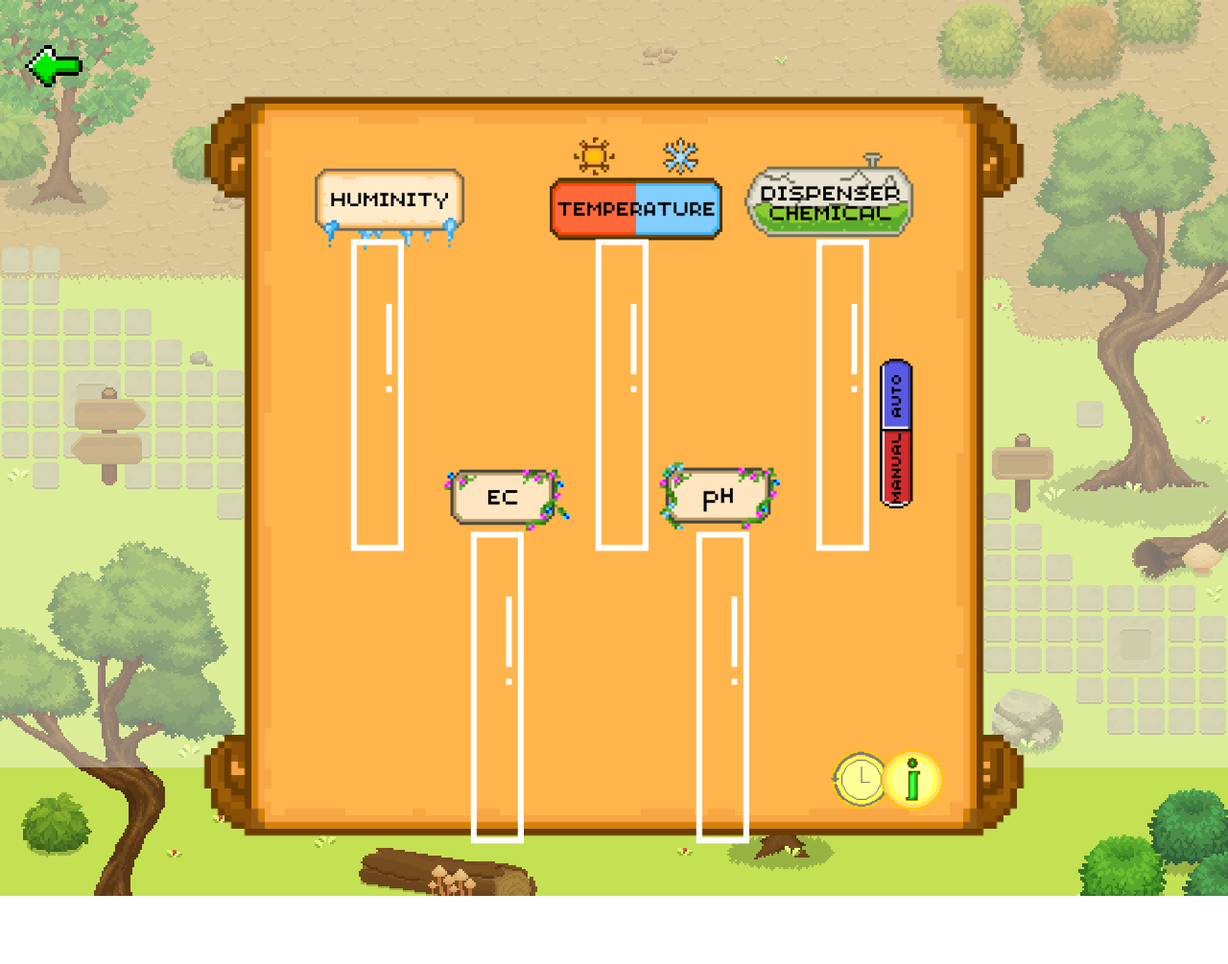
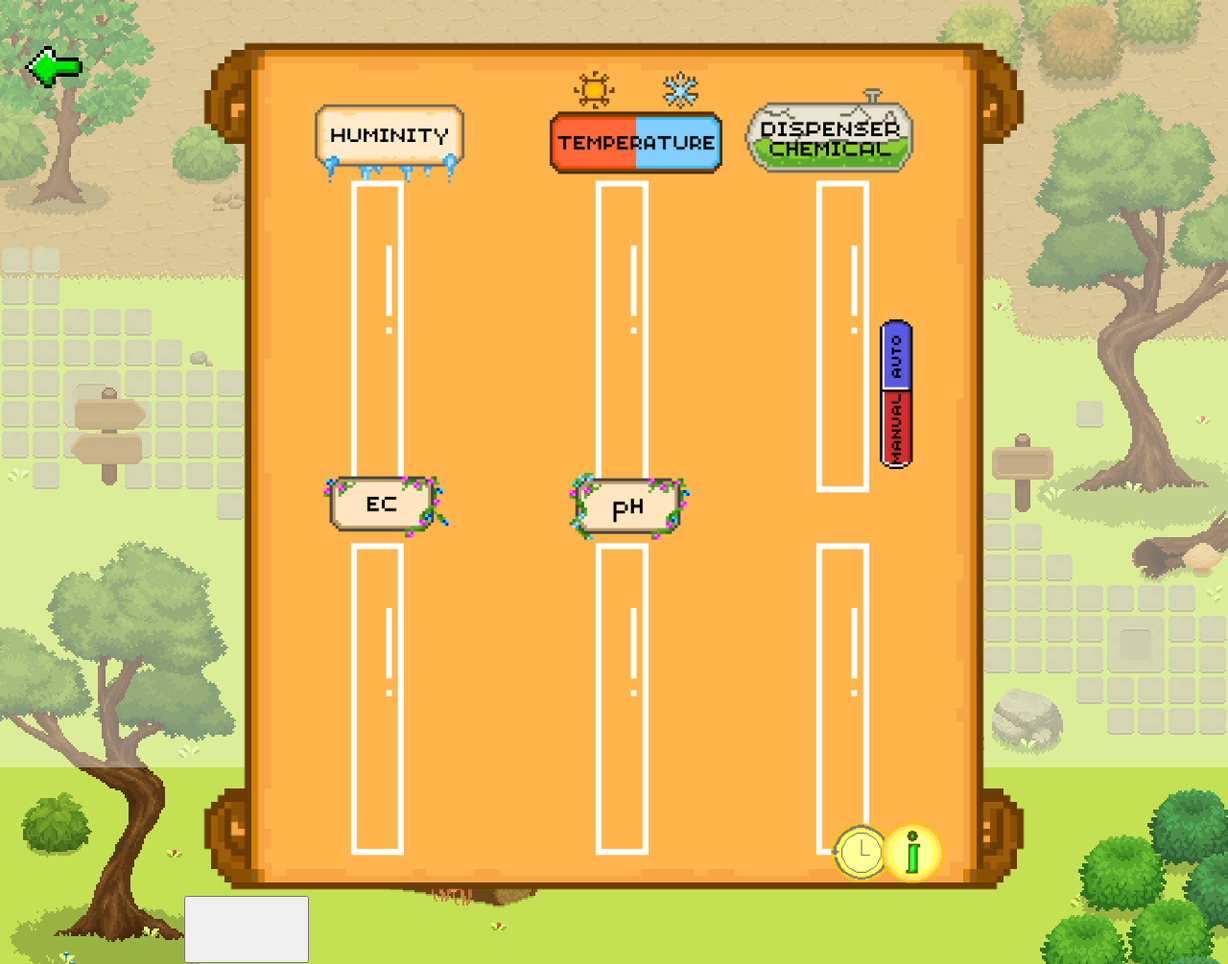
Before and after one commit to ToonNich/GrowQuest-Tower, a website: page WarningPage.html in a window 1280 px wide. Shown: the whole page at 96% size. Before the commit the page ends 934 px from the top, so only its background shows below. Drawn offline with Linux system fonts and the light colour scheme.

Commit message:
Edit DashboardPage.html

```diff
--- a/WarningPage.html
+++ b/WarningPage.html
@@ -34,22 +34,23 @@
       width: 100%;
       display: block;
     }
-
+/*
     .icon-humidity {
         top: 15%;
         left: 15%;
         position: absolute;
-        width: 160px; /* ปรับขนาดไอคอน */
+        width: 160px;
         height: auto;
         z-index: 2;
-    }
+    } */
     .icon-humidity {
       background: url('images/Huminity.PNG') no-repeat center center;
       background-size: cover;
       border: none;
       cursor: pointer;
       position: absolute;
-      top: 15%;
+      /* top: 15%;  */
+      top: 7%;
       left: 15%;
       z-index: 2;
     }
@@ -65,7 +66,8 @@
       position: absolute;
       width: 180px; /* ปรับขนาดไอคอน */
       height: auto;
-      top: 11.6%;;
+      /* top: 11.6%;;  */
+      top: 3.6%;;
       left: 42.5%;
       z-index: 2;
     }
@@ -81,7 +83,8 @@
       position: absolute;
       width: 180px; /* ปรับขนาดไอคอน */
       height: auto;
-      top: 13.5%;
+      /* top: 13.5%;  */
+      top: 5.5%;
       right: 15%;
       z-index: 2;
     }
@@ -89,14 +92,7 @@
       background: url('images/Chemical.PNG') no-repeat center center;
       background-size: cover;
     }
-    .icon-ec{
-        top: 50%;
-        left: 30%;
-        position: absolute;
-        width: 135px; /* ปรับขนาดไอคอน */
-        height: auto;
-        z-index: 2;
-    }
+
     .icon-ec {
       background: url('images/ec.PNG') no-repeat center center;
       background-size: cover;
@@ -105,22 +101,15 @@
       position: absolute;
       width: 135px; /* ปรับขนาดไอคอน */
       height: auto;
-      top: 50%;
-      left: 30%;
+      top: 47%;
+      left: 16%;
       z-index: 2;
     }
     .icon-ec:hover {
       background: url('images/ec.PNG') no-repeat center center;
       background-size: cover;
     }
-    .icon-ph {
-        top: 49%;
-        right: 30.5%;
-        position: absolute;
-        width: 135px; /* ปรับขนาดไอคอน */
-        height: auto;
-        z-index: 2;
-    }
+
     .icon-ph {
       background: url('images/ph.PNG') no-repeat center center;
       background-size: cover;
@@ -129,8 +118,8 @@
       position: absolute;
       width: 135px; /* ปรับขนาดไอคอน */
       height: auto;
-      top: 49.5%;
-      right: 30.5%;
+      top: 47%;
+      left:44.5% ;
       z-index: 2;
     }
     .icon-ph:hover {
@@ -188,7 +177,7 @@
         border: none;
         cursor: pointer; /* เปลี่ยน cursor เป็นมือเมื่อ hover บนปุ่ม */
         position: absolute;
-        top: 86.5%; /* อยู่กลางหน้าจอในแนวตั้ง */
+        top:88%; /* อยู่กลางหน้าจอในแนวตั้ง */
         right: 14%;
         transform: translate(-50%, -50%); /* จัดตำแหน่งให้ตรงกลาง */
         z-index: 2; /* ให้ปุ่มอยู่บนรูปภาพ */
@@ -207,7 +196,7 @@
         border: none;
         cursor: pointer; /* เปลี่ยน cursor เป็นมือเมื่อ hover บนปุ่ม */
         position: absolute;
-        top: 86.5%; /* อยู่กลางหน้าจอในแนวตั้ง */
+        top: 88%; /* อยู่กลางหน้าจอในแนวตั้ง */
         right: 8%;
         transform: translate(-50%, -50%); /* จัดตำแหน่งให้ตรงกลาง */
         z-index: 2; /* ให้ปุ่มอยู่บนรูปภาพ */
@@ -219,7 +208,8 @@
     }
     .SwitchAutoManual {
     position: absolute;
-    top: 37.5%;
+    /* top: 37.5%; */
+    top: 30.5%;
     right: 15%;
     width: 40px;
     height: auto;
@@ -228,7 +218,8 @@
 
   .auto-button {
     position: absolute;
-    top: 38%;
+    /* top: 38%; */
+     top: 31%;
     right: 15.2%;
     width: 35px;
     height: 65px;
@@ -239,7 +230,8 @@
 
   .manual-button {
     position: absolute;
-    top: 44%;
+    /* top: 44%; */
+    top: 37%;
     right: 15.2%;
     width: 35px;
     height: 70px;
@@ -253,22 +245,25 @@
   <button class="back-button" onclick="location.href='DashboardPage.html'"></button>
 
   <div class="middle-container">
-    <img src="images/Scroll Long.PNG" alt="Middle Layer" class="middle-image" />
+    <!-- <img src="images/Scroll Long.PNG" alt="Middle Layer" class="middle-image" />
+     -->
+    <img src="images/SC1.png" alt="Middle Layer" class="middle-image" />
+
 
     <!-- รูปซ้อน -->
     <div>
         <!-- <img src="images/Huminity.PNG" class="icon-humidity" alt="Humidity" /> -->
         <button class="icon-humidity"style="width: 160px; height: 90px;" onclick="location.href='WarningHumiPage.html'"></button>
-        <img src="images/label.PNG" class="icon-label" alt="label" style="top: 23%; left: 18.5%;"/>
+        <img src="images/label.PNG" class="icon-label" alt="label" style="top: 15%; left: 18.5%;"/>
     </div>
     <div>
         <!-- <img src="images/Temperature.PNG" class="icon-temperature" alt="Temperature" /> -->
         <button class="icon-temperature" style="width: 180px; height: 110px;" onclick="location.href='WarningTempPage.html'"></button>
-        <img src="images/label.PNG" class="icon-label" alt="label" style="top: 23%; left: 47%;"/>
+        <img src="images/label.PNG" class="icon-label" alt="label" style="top: 15%; left: 47%;"/>
     </div>
     <div>
       <button class="icon-chemical" style="width: 180px; height: 90px;" onclick="location.href='WarningChemPage.html'"></button>
-      <img src="images/label.PNG" class="icon-label" alt="label" style="top: 23%; right: 19.5%;" />
+      <img src="images/label.PNG" class="icon-label" alt="label" style="top: 15%; right: 19.5%;" />
 
       <div class="switch-mode-container">
         <img id="switchImage" src="images/SwitchAutoManual.PNG" alt="button-switch" class="SwitchAutoManual" />
@@ -290,12 +285,18 @@
     <div>
         <!-- <img src="images/ec.PNG" class="icon-ec" alt="EC" /> -->
         <button class="icon-ec" style="width: 135px; height: 70px;" onclick="location.href='WarningEcPage.html'"></button>
-        <img src="images/label.PNG" class="icon-label" alt="label" style="top: 57%; left: 32.5%;"/>
+        <img src="images/label.PNG" class="icon-label" alt="label" style="top: 54%; left: 18.5%;"/>
     </div>
     <div>
         <!-- <img src="images/ph.PNG" class="icon-ph" alt="pH" /> -->
         <button class="icon-ph" style="width: 130px; height: 70px;" onclick="location.href='WarningPhPage.html'"></button>
-        <img src="images/label.PNG" class="icon-label" alt="label" style="top: 57%; right: 33.5%;" />
+        <img src="images/label.PNG" class="icon-label" alt="label" style="top: 54%; left: 47%;" />
+    </div>
+
+    <div>
+        <!-- <img src="images/ph.PNG" class="icon-ph" alt="pH" /> -->
+        <button class="icon-light" style="width: 130px; height: 70px;" onclick="location.href='WarningPhPage.html'"></button>
+        <img src="images/label.PNG" class="icon-label" alt="label" style="top: 54%; right: 19.5%;" />
     </div>
 
     <button class="history-button" onclick="location.href='HistoryPage.html'"></button>
```
Also changed, not shown: images/SC.PNG (added), images/SC1.png (added).
